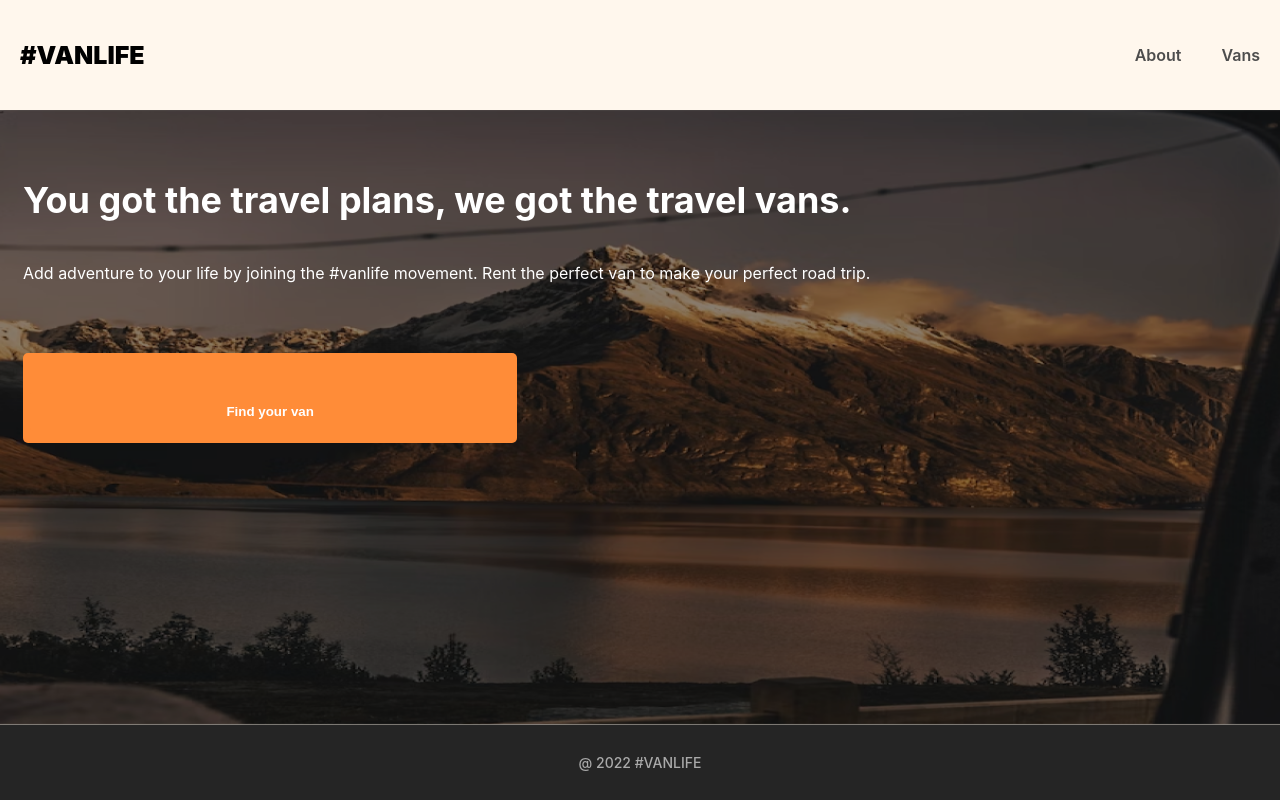
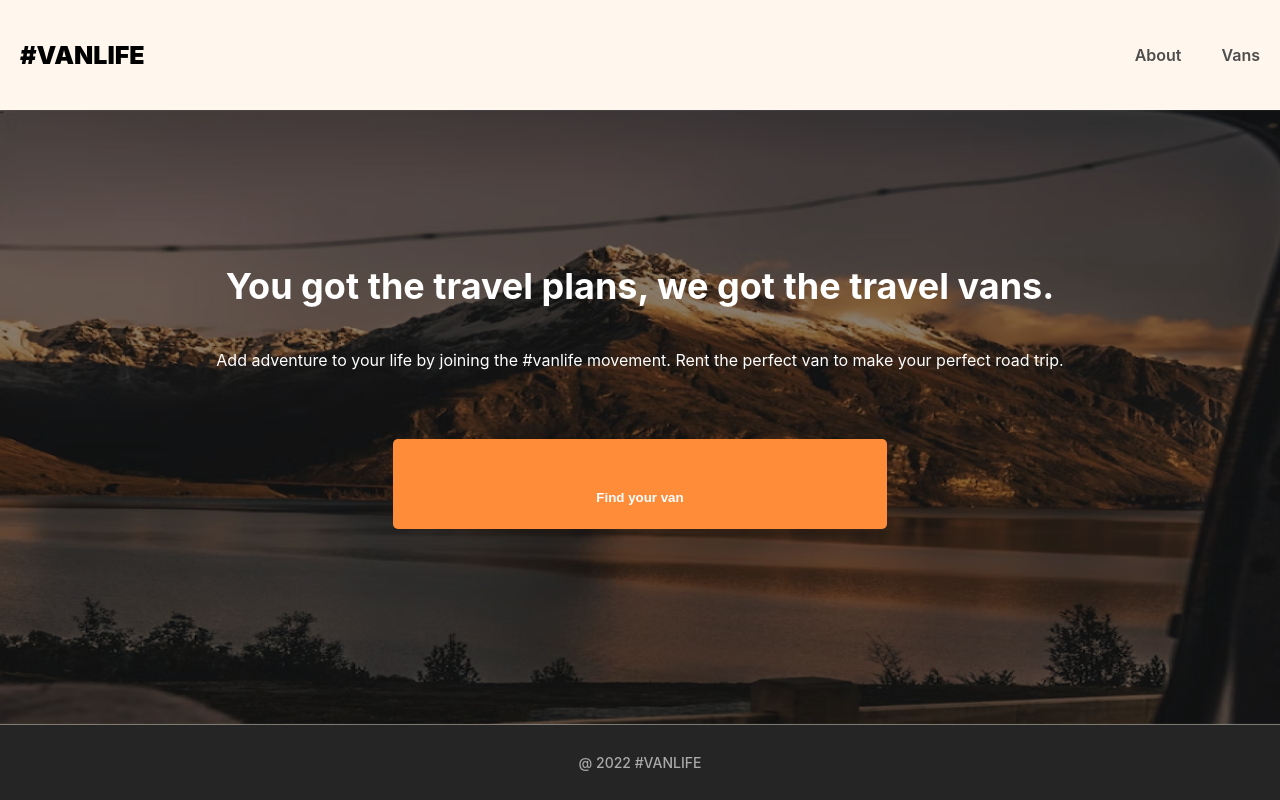
Before and after one commit to codingmaniac227/vanlife, a React (Vite) app: page / in a window 1280 px wide. Built offline with nearby package versions, Linux system fonts and the light colour scheme; what miragejs would draw is missing.

Commit message:
feat(Home): finish Home page on the home route with styles included

```diff
--- a/pages/Home.jsx
+++ b/pages/Home.jsx
@@ -2,11 +2,14 @@ import React, {useContext} from "react"
 import { Link } from "react-router-dom"
 import Button from '../components/Buttons'
 import { ButtonContext } from "../App";
+import '../styles/home.css'
+
+console.log("home rendered")
 
 export default function Home() {
 
     return (
-        <ButtonContext.Provider value={{orangeLongButton: 'orangeLongButton'}}>
+        <ButtonContext.Provider value={{ orangeLongButton: true }}>
             <div className="home-container">
                 <h1>You got the travel plans, we got the travel vans.</h1>
                 <p>Add adventure to your life by joining the #vanlife movement. Rent the perfect van to make your perfect road trip.</p>
--- /dev/null
+++ b/styles/home.css
@@ -0,0 +1,35 @@
+.home-container {
+    background: linear-gradient(0deg, rgba(0, 0, 0, 0.46), rgba(0, 0, 0, 0.46)), url("../assets/images/home-hero.png") no-repeat center center;
+    -webkit-background-size: cover;
+    -moz-background-size: cover;
+    -o-background-size: cover;
+    background-size: cover;
+    color: white;
+    padding: 45px 23px;
+    display: flex;
+    flex-direction: column;
+    flex-grow: 1;
+    justify-content: center;
+    align-items: center;
+}
+
+.home-container h1 {
+    font-weight: 700;
+    font-size: 2.25rem;
+    line-height: 42px;
+}
+
+.home-container p {
+    line-height: 24px;
+}
+
+a,
+a:visited {
+    color: inherit;
+    text-decoration: none;
+}
+
+button:hover {
+    transition: transform .1s ease-in-out;
+    transform: translate(0.125rem, 0.125rem);
+}
```
